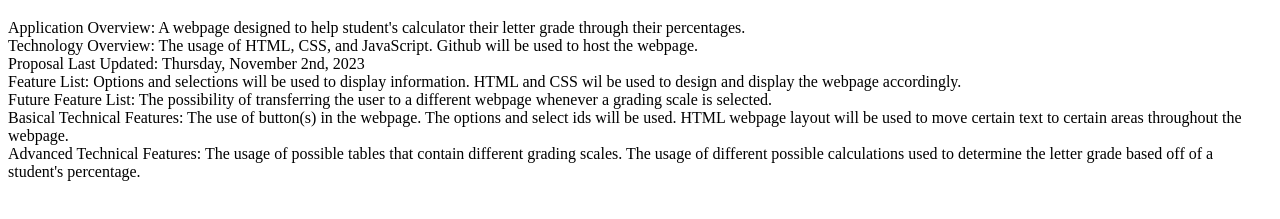
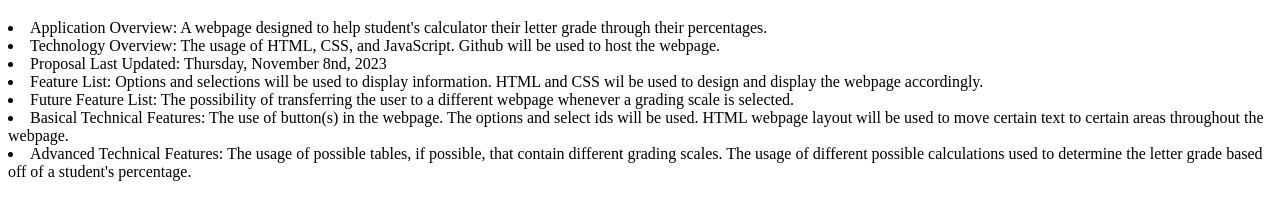
Before and after one commit to Sebbae1/student-grade-calculator-proposal, a plain HTML site: page index.html in a window 1280 px wide. Shown: the part 61-280 px from the top of the page. Drawn offline with Linux system fonts and the light colour scheme.

Commit message:
Update files.

```diff
--- a/index.html
+++ b/index.html
@@ -13,34 +13,34 @@
     <header>
         <h1>Class Product Proposal - Student Grade Calculator</h1>
     </header>
-    <div>
+    <li>
     Application Overview: A webpage designed to help student's calculator
     their letter grade through their percentages.
-    </div>
-    <div>
+    </li>
+    <li>
     Technology Overview: The usage of HTML, CSS, and JavaScript.
     Github will be used to host the webpage.
-    </div>
-    <div>
-    Proposal Last Updated: Thursday, November 2nd, 2023
-    </div>
-    <div>
+    </li>
+    <li>
+    Proposal Last Updated: Thursday, November 8nd, 2023
+    </li>
+    <li>
     Feature List: Options and selections will be used to display information.
     HTML and CSS wil be used to design and display the webpage accordingly.
-    </div>
-    <div>
+    </li>
+    <li>
     Future Feature List: The possibility of transferring the user to a different webpage
     whenever a grading scale is selected.
-    </div>
-    <div>
+    </li>
+    <li>
     Basical Technical Features: The use of button(s) in the webpage. The options
     and select ids will be used. HTML webpage layout will be used to move certain text to certain
     areas throughout the webpage.
-    </div>
-    <div>
-    Advanced Technical Features: The usage of possible tables that contain different grading scales.
+    </li>
+    <li>
+    Advanced Technical Features: The usage of possible tables, if possible, that contain different grading scales.
     The usage of different possible calculations used to determine the letter grade based off of
     a student's percentage.
-    </div>
+    </li>
 </body>
 </html>
```
Also changed, not shown: 1 other file.
